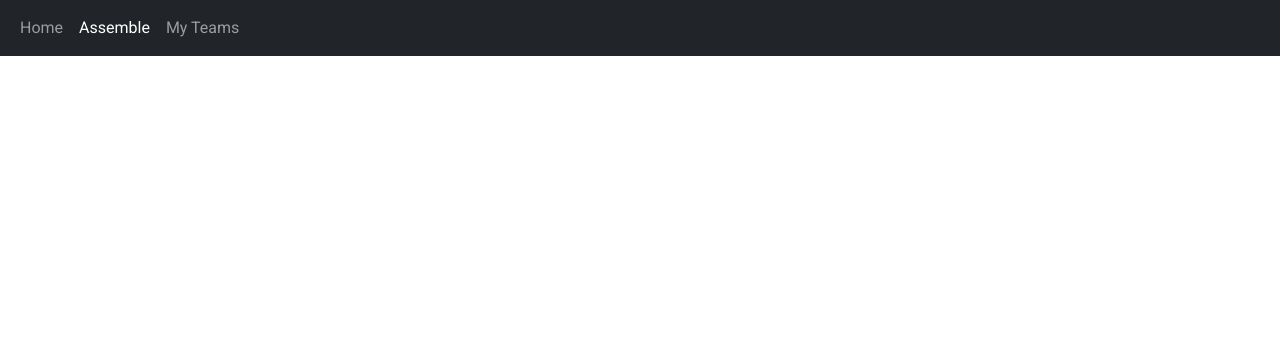
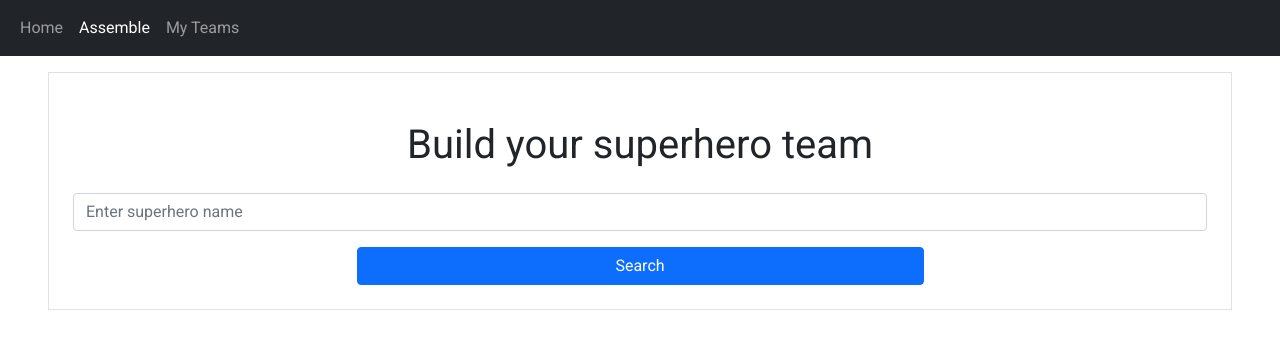
Before and after one commit to surajverma2587/superhero-assembly, a plain HTML site: page assemble.html in a window 1280 px wide. Drawn offline with nearby package versions, Linux system fonts and the light colour scheme.

Commit message:
complete styled search form

```diff
--- a/assemble.html
+++ b/assemble.html
@@ -63,8 +63,23 @@
       </header>
 
       <main>
-        <div>
+        <div class="mx-5 my-3 border p-4">
           <!-- search form goes here -->
+          <h1 class="text-center my-4">Build your superhero team</h1>
+          <form>
+            <div class="mb-3">
+              <input
+                type="text"
+                class="form-control"
+                id="exampleInputEmail1"
+                aria-describedby="emailHelp"
+                placeholder="Enter superhero name"
+              />
+            </div>
+            <div class="d-grid gap-2 col-6 mx-auto">
+              <button class="btn btn-primary" type="submit">Search</button>
+            </div>
+          </form>
         </div>
 
         <div>
```
